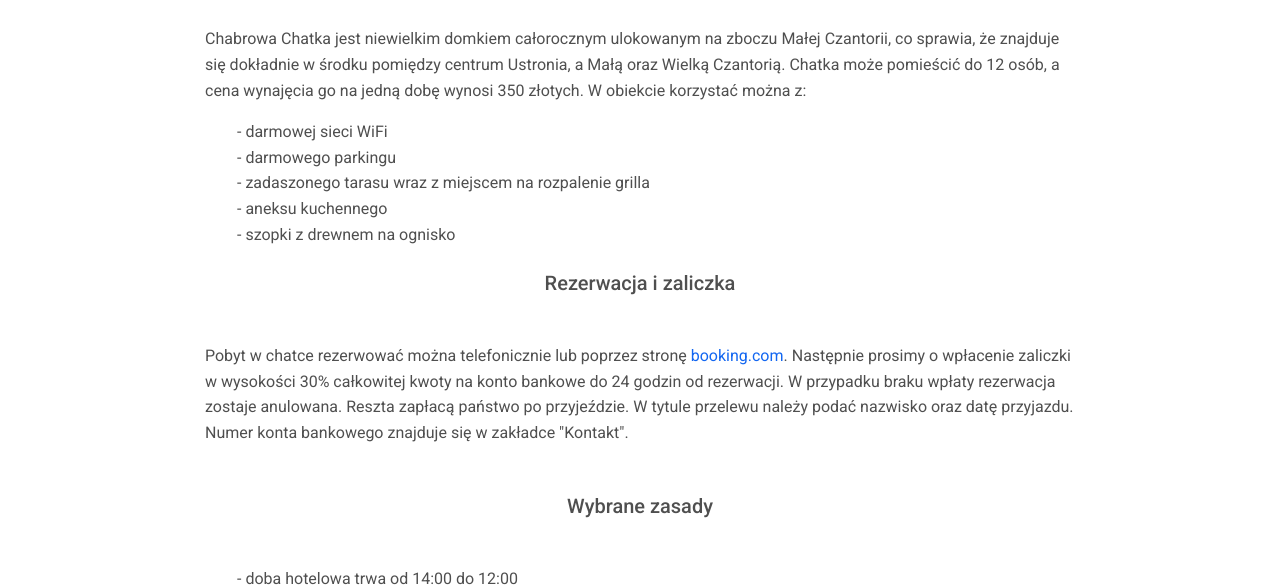
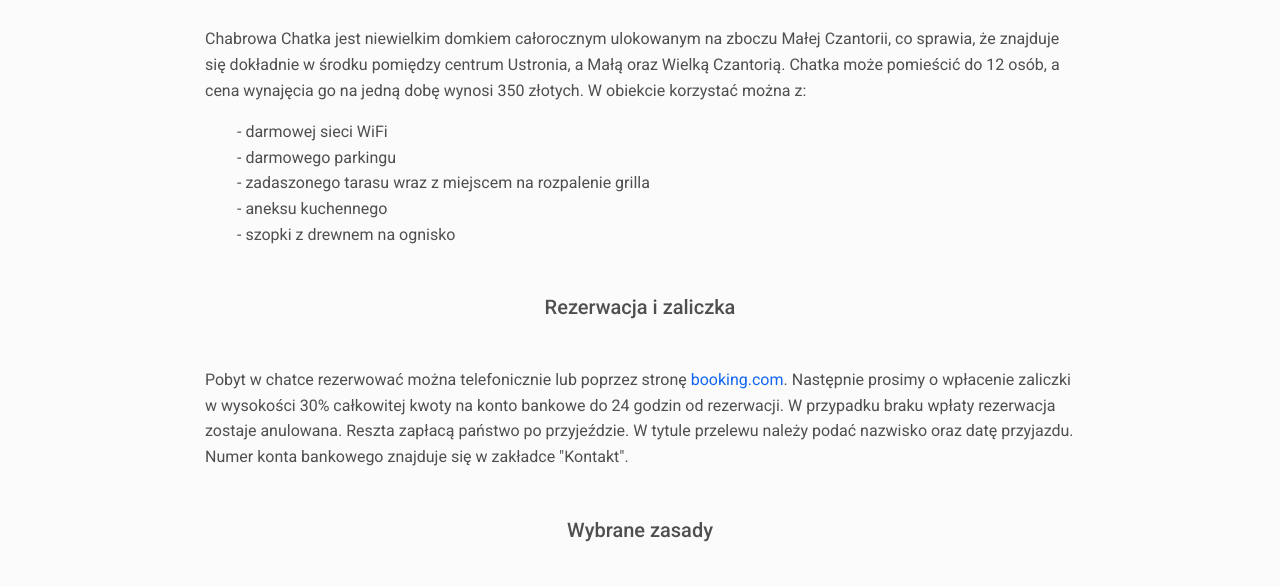
Before and after one commit to WojtekKondziela/chchv1, a website: page subpages/offer.html in a window 1280 px wide. Shown: the part 156-743 px from the top of the page. Drawn offline with nearby package versions, Linux system fonts and the light colour scheme; a web font is replaced by a local one.

Commit message:
add some margins where needed and add bg color to body

```diff
--- a/scss/layouts/_home.scss
+++ b/scss/layouts/_home.scss
@@ -2,7 +2,7 @@
 
     .aboutus {
         font-size: 1.3rem;
-        line-height: 2rem;
+        line-height: 2.1rem;
     }
 }
 
--- a/subpages/offer.html
+++ b/subpages/offer.html
@@ -13,7 +13,7 @@
     <link href="../lightbox/lightbox2-2.11.3/dist/css/lightbox.css" rel="stylesheet">
 </head>
 
-<body class='d-flex flex-column h-100'>
+<body class='d-flex flex-column h-100 bg-light'>
     <header>
         <nav class="navbar navbar-expand-lg navbar-light bg-white fixed-top">
             <div class="container-fluid">
@@ -56,7 +56,7 @@
                     <li>- aneksu kuchennego</li>
                     <li>- szopki z drewnem na ognisko</li>
                 </ul>
-                <h5 class='mt-4'>Rezerwacja i zaliczka</h5>
+                <h5 class='mt-5'>Rezerwacja i zaliczka</h5>
                 <p class='col-12 col-md-10 mx-auto my-5'>
                     Pobyt w chatce rezerwować można telefonicznie lub poprzez stronę <a href="https://www.booking.com" target="_blank">booking.com</a>. Następnie prosimy o wpłacenie zaliczki w wysokości 30% całkowitej kwoty na konto bankowe do 24 godzin od rezerwacji. W przypadku braku wpłaty rezerwacja zostaje anulowana. Reszta zapłacą państwo po przyjeździe. W tytule przelewu należy podać nazwisko oraz datę przyjazdu. Numer konta bankowego znajduje się w zakładce "Kontakt".
                 </p>
```
Also changed, not shown: index.html (+1 -1 lines), subpages/contact.html (+1 -1 lines), subpages/gallery.html (+1 -1 lines), css/main.css.
